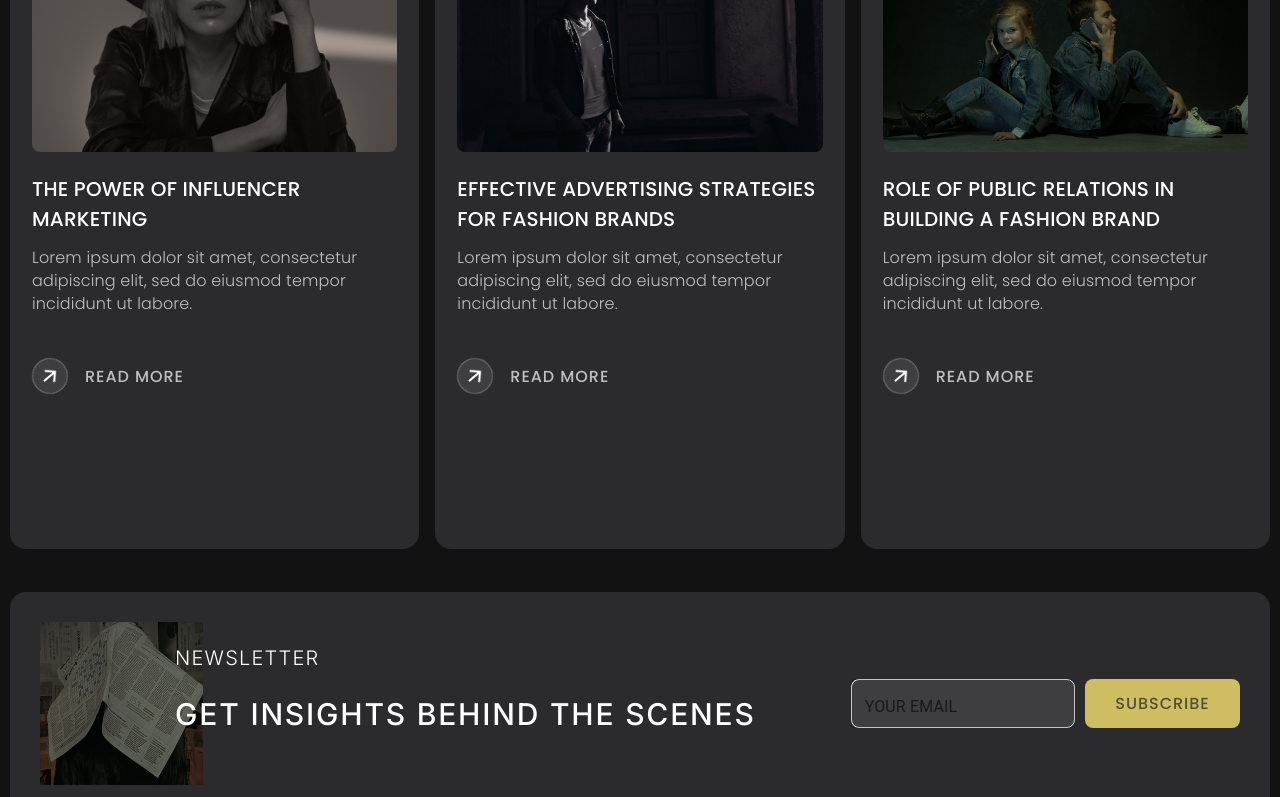
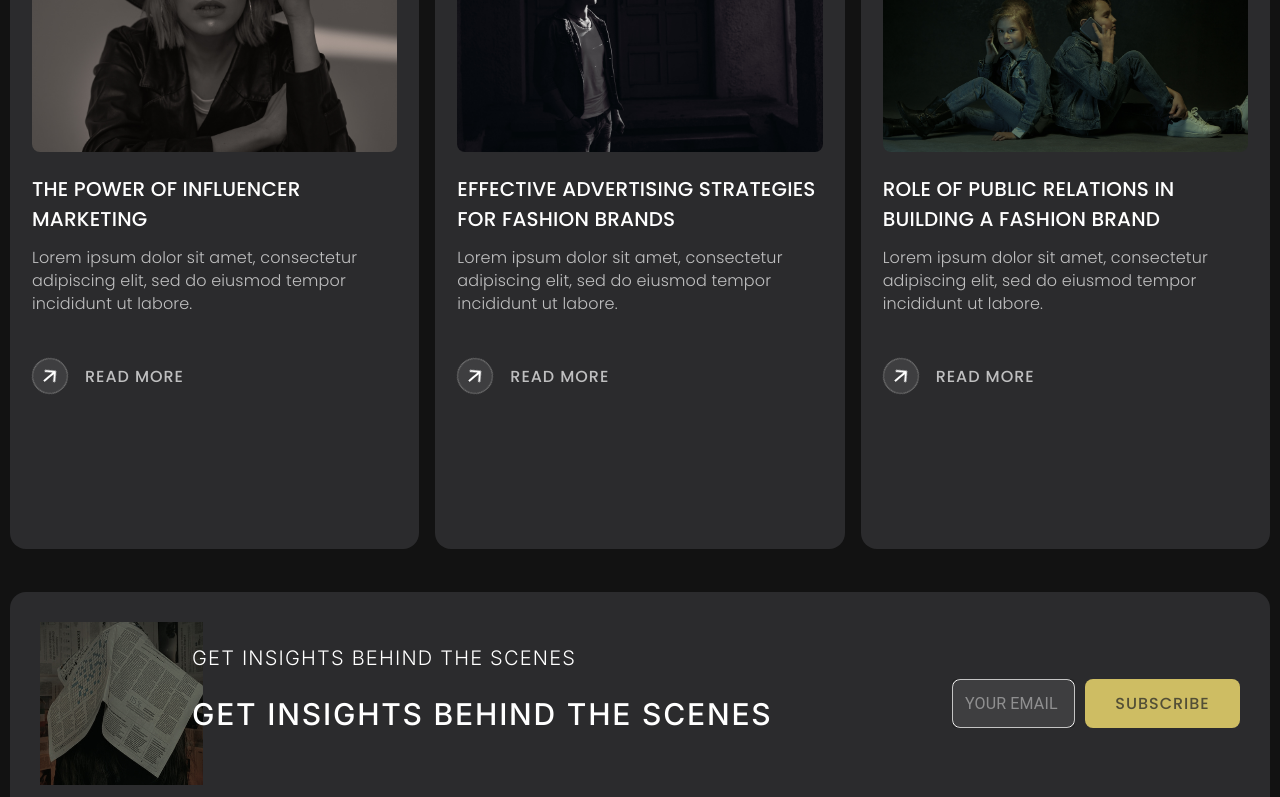
Before and after one commit to syed-shajahan/fashionPortfolio, a Next.js app: page / in a window 1280 px wide. Shown: the part 4471-5268 px from the top of the page. Built offline with nearby package versions, Linux system fonts and the light colour scheme.

Commit message:
added const for news letter sec

```diff
--- /dev/null
+++ b/src/app/Components/newsletter/constant.ts
@@ -0,0 +1,5 @@
+export enum NewsLetterTitles {
+    NEWS_LETTER= 'NEWSLETTER',
+    TOP_TITLE = 'GET INSIGHTS BEHIND THE SCENES',
+    SUBSCRIBE ='SUBSCRIBE'
+}
--- a/src/app/Components/newsletter/index.tsx
+++ b/src/app/Components/newsletter/index.tsx
@@ -9,8 +9,137 @@ import {
   NewLetterImg,
   NewSec,
 } from './styles';
-import { Box, Button, Grid, TextField } from '@mui/material';
+import { Box
+
+
+
+
+
+
+
+
+
+
+
+
+
+
+
+
+
+
+
+
+
+
+
+
+
+
+
+
+
+
+
+
+
+
+
+
+
+
+
+
+
+
+
+
+
+
+
+
+
+
+
+
+
+
+
+
+
+
+
+
+
+
+
+
+
+
+
+
+
+
+
+
+
+
+
+
+
+
+
+
+
+
+
+
+
+
+
+
+
+
+
+
+
+
+
+
+
+
+
+
+
+
+
+
+
+
+
+
+
+
+
+
+
+
+
+
+
+
+
+
+
+
+
+
+
+
+
+                                                                                                                                                                                                                                                                                                                                                        , Grid, TextField } from '@mui/material';
 import Image from 'next/image';
+import {NewsLetterTitles} from './constant'
 const NewsLetterSec = () => {
   const [formData, setFormData] = useState({
     Email: '',
@@ -32,7 +161,7 @@ const NewsLetterSec = () => {
         <NewSec>
           <Box sx={{ flexGrow: 1 }}>
             <Grid container spacing={2} alignItems={'center'}>
-              <Grid item xs={8}>
+              <Grid item xs={9}>
                 <Box sx={{ flexGrow: 1 }}>
                   <Grid container spacing={2} alignItems={'center'}>
                     <Grid item xs={2}>
@@ -46,19 +175,18 @@ const NewsLetterSec = () => {
                       </NewLetterImg>
                     </Grid>
                     <Grid item xs={10}>
-                      <LetterTittleMin variant="h6">NEWSLETTER</LetterTittleMin>
+                      <LetterTittleMin variant="h6">{NewsLetterTitles.TOP_TITLE}</LetterTittleMin>
                       <LetterTittle variant="h3">
-                        GET INSIGHTS BEHIND THE SCENES
+                        {NewsLetterTitles.TOP_TITLE}
                       </LetterTittle>
                     </Grid>
                   </Grid>
                 </Box>
               </Grid>
-              <Grid item xs={4}>
+              <Grid item xs={3}>
                 <Box sx={{ flexGrow: 1 }}>
                   <form onSubmit={handleSubmit} className='nlForm'>
                     <TextField
-                      label="YOUR EMAIL"
                       fullWidth
                       margin="normal"
                       value={formData.Email}
@@ -67,7 +195,7 @@ const NewsLetterSec = () => {
                       className='nLinput'
                     />
                     <NBtn type="submit" >
-                      SUBSCRIBE
+                        {NewsLetterTitles.SUBSCRIBE}
                     </NBtn>
                   </form>
                 </Box>
--- a/src/app/globals.css
+++ b/src/app/globals.css
@@ -174,6 +174,10 @@ body {
   border: 1px solid #FFF !important;
 }
 
+.nLinput input:focus-within {
+  border: 1px solid #FFF !important;
+}
+
 .css-1d3z3hw-MuiOutlinedInput-notchedOutline {
   border-color: rgba(0, 0, 0, 0.23);
   color: #fff !important;
```
